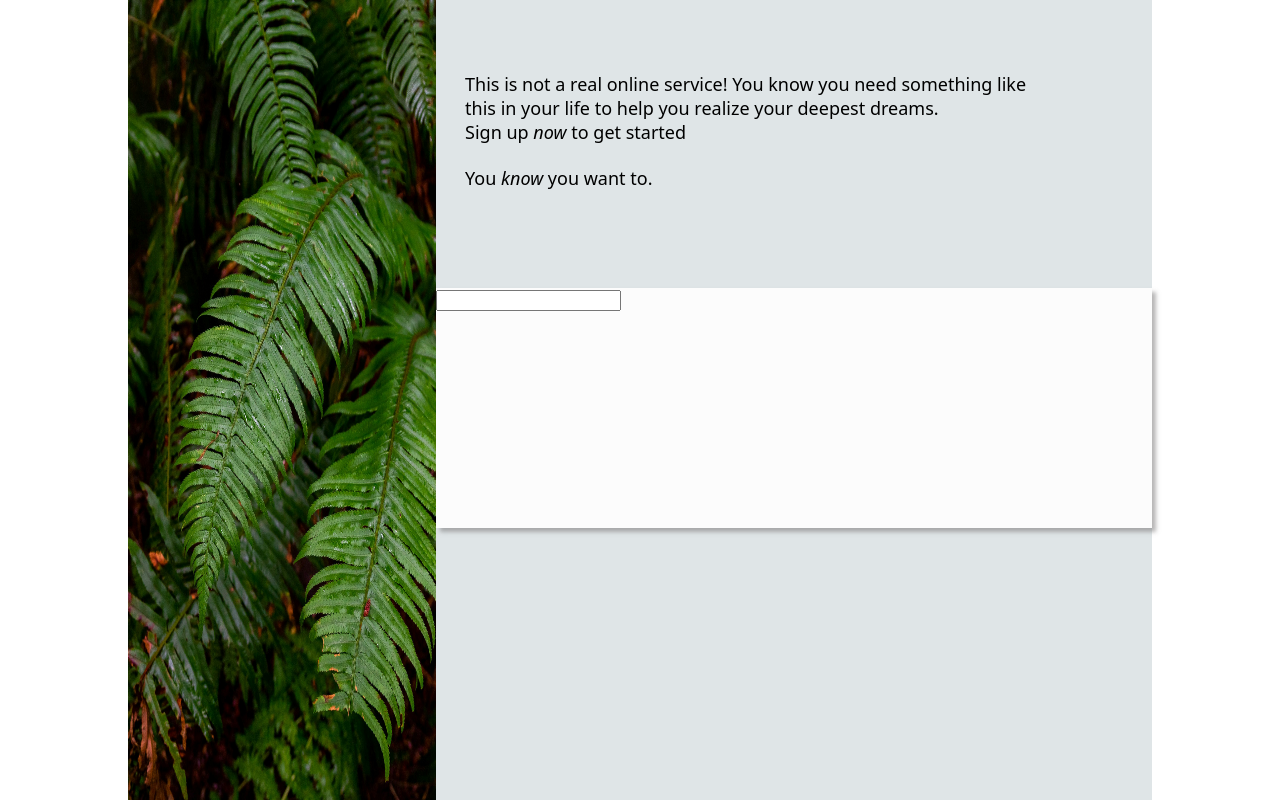
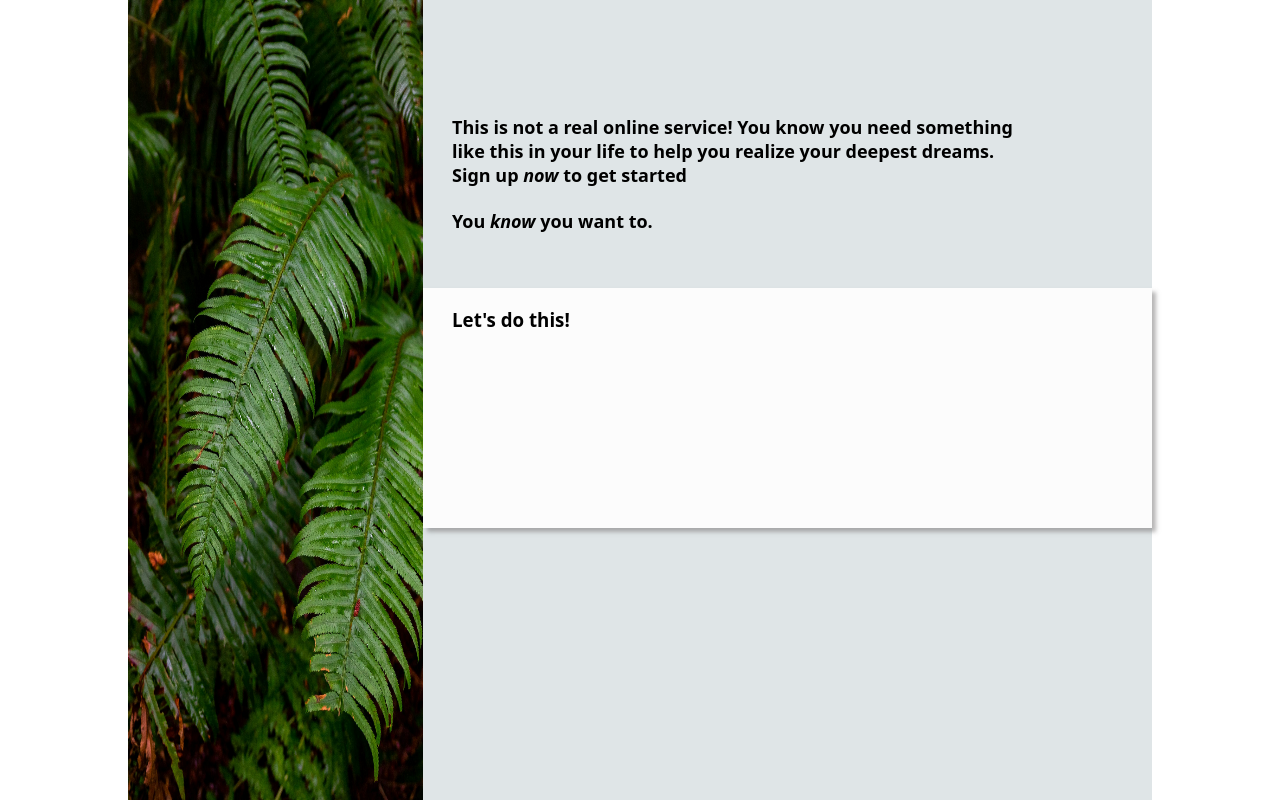
Before and after one commit to muhd09afiq/TOP-Sign-up-Form, a plain HTML site: page index.html in a window 1280 px wide. Drawn offline with Linux system fonts and the light colour scheme.

Commit message:
chore form

```diff
--- a/index.html
+++ b/index.html
@@ -18,14 +18,18 @@
       <div class="rightContainer">
         <div class="topInfo">
           <!-- Height 36% -->
-          <p>This is not a real online service! You know you need something like this in your life to help you realize your deepest dreams.</p>
+          <p>
+            This is not a real online service! You know you need something like
+            this in your life to help you realize your deepest dreams.
+          </p>
           <p>Sign up <em>now</em> to get started</p>
-          <br>
+          <br />
           <p>You <i>know</i> you want to.</p>
         </div>
         <div class="form">
           <!-- height 30% -->
-          <input type="text">
+          <h3>Let's do this!</h3>
+          <form action=""></form>
         </div>
         <div class="submitButton"></div>
       </div>
--- a/style.css
+++ b/style.css
@@ -47,10 +47,11 @@ img {
 .topInfo p {
     font-size: 18px;
     position: relative;
-    top: 25%;
+    top: 40%;
     padding-left: 4%;
     margin: 0;
     width: 80%;
+    font-weight: bold;
 }
 
 .rightContainer .form {
@@ -60,6 +61,10 @@ img {
     z-index: 1;
 }
 
+.rightContainer h3 {
+    padding-left: 4%;
+}
+
 .rightContainer .submitButton {
     height: calc(100% - 36% - 30%);
     background-color: var(--top-bottom-color);
```
